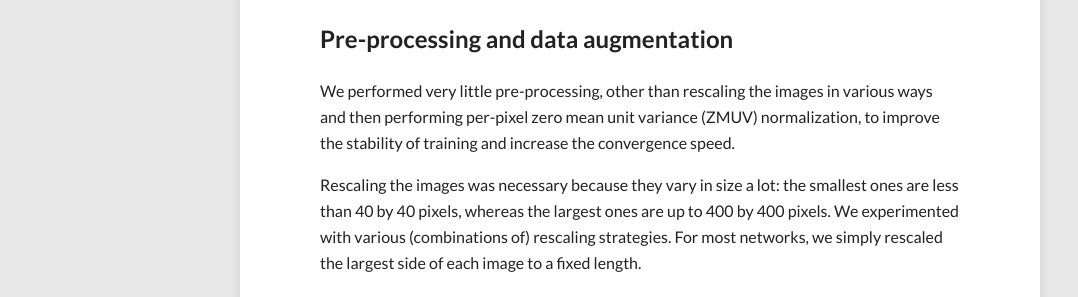
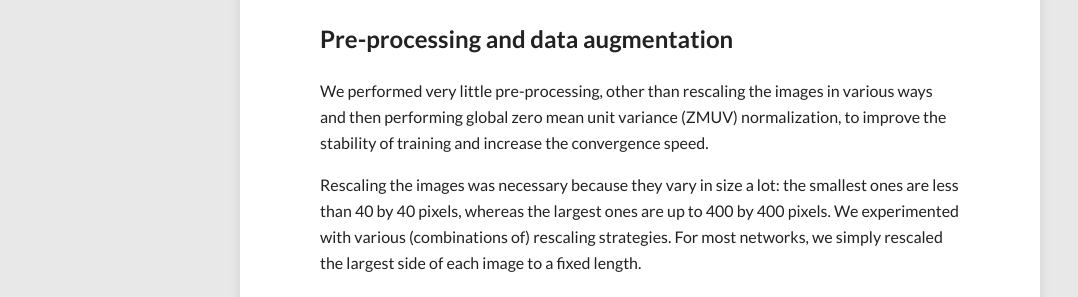
Before and after one commit to benanne/benanne.github.io, a Jekyll site: the page built from _posts/2015-03-17-plankton.md, in a window 1280 px wide and 900 px high, scrolled down 3290 px. Shown: the part 179-476 px from the top of the window, without its empty margins (0-1078 px from the left). Built offline with Jekyll 4.4.1, drawn with Linux system fonts in a browser that asks for light colours; nearby versions of some CDN libraries; comment, search, counter and statistics services are not loaded.

Commit message:
mistake: ZMUV normalization was global, not per-pixel

```diff
--- a/_posts/2015-03-17-plankton.md
+++ b/_posts/2015-03-17-plankton.md
@@ -70,7 +70,7 @@ We trained our models on the NVIDIA GPUs that we have in the lab, which include
 
 ## <a name="prepro-augmentation"><a> Pre-processing and data augmentation
 
-We performed very little pre-processing, other than rescaling the images in various ways and then performing per-pixel zero mean unit variance (ZMUV) normalization, to improve the stability of training and increase the convergence speed.
+We performed very little pre-processing, other than rescaling the images in various ways and then performing global zero mean unit variance (ZMUV) normalization, to improve the stability of training and increase the convergence speed.
 
 Rescaling the images was necessary because they vary in size a lot: the smallest ones are less than 40 by 40 pixels, whereas the largest ones are up to 400 by 400 pixels. We experimented with various (combinations of) rescaling strategies. For most networks, we simply rescaled the largest side of each image to a fixed length.
 
```
